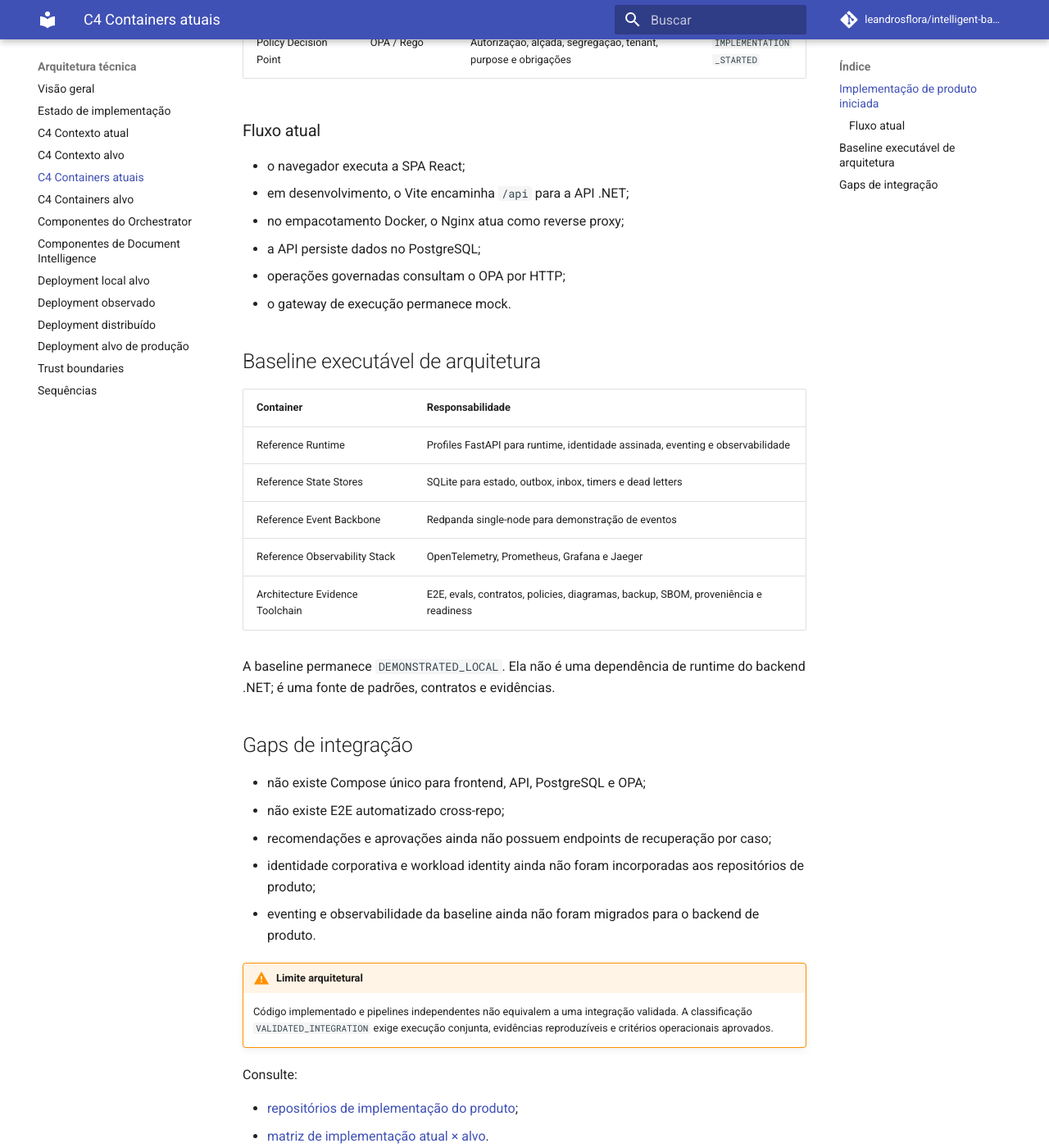
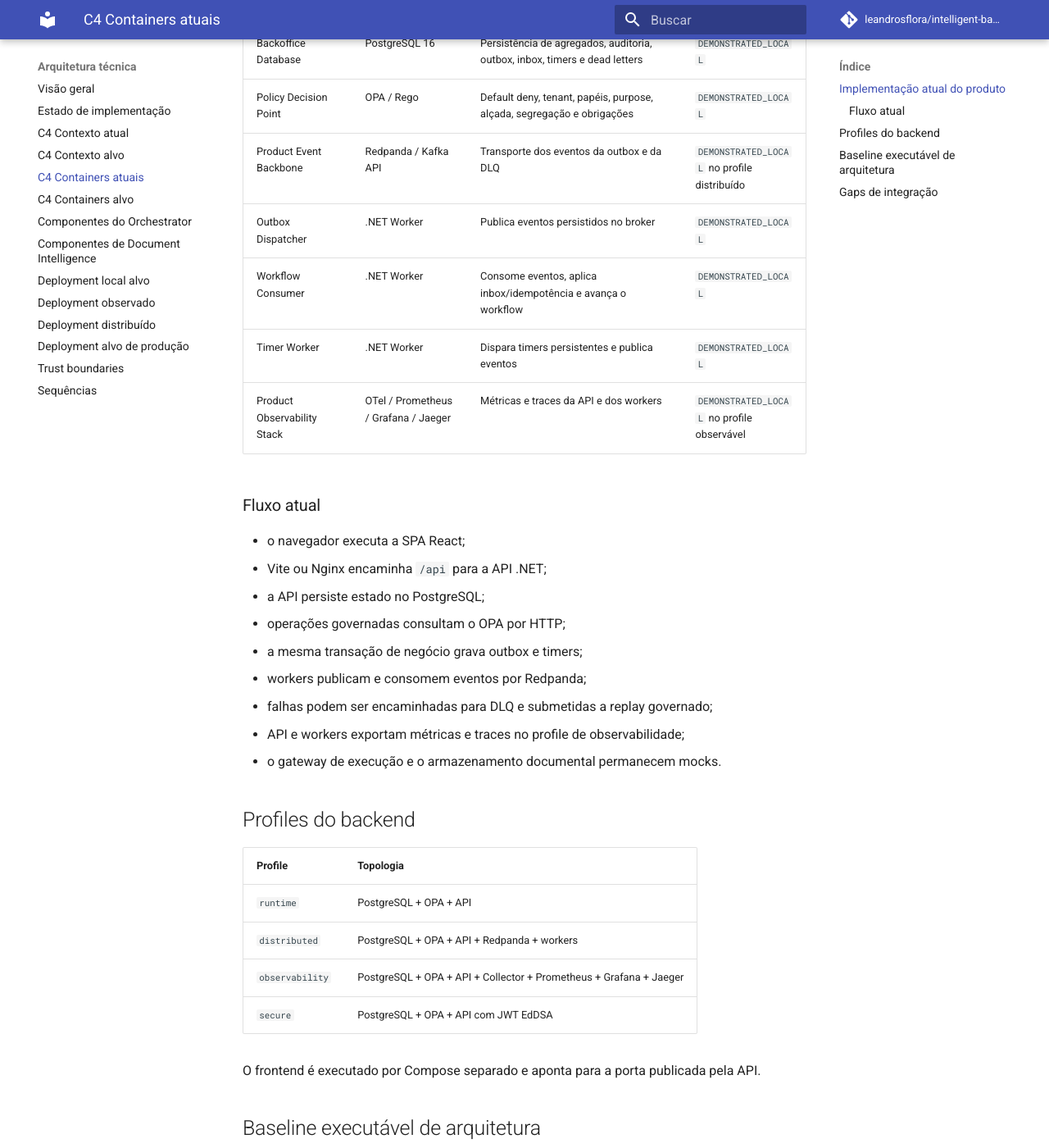
Before and after one commit to leandrosflora/intelligent-backoffice-platform-architecture, an MkDocs documentation site: the page built from docs/architecture/c4-container-current.md, in a window 1280 px wide and 1400 px high, scrolled down 1115 px. Shown: the whole window at 82% size. Built offline with MkDocs 1.6.1 and Material for MkDocs 9.7.7, drawn with Linux system fonts in a browser that asks for light colours; comment, search, counter and statistics services are not loaded; some of the changed text lies outside the part shown.

Commit message:
refresh current container view

```diff
--- a/docs/architecture/c4-container-current.md
+++ b/docs/architecture/c4-container-current.md
@@ -1,32 +1,51 @@
 # C4 — Containers atuais
 
-O nível de containers atual separa duas trilhas:
+O nível de containers atual separa:
 
-1. **implementação de produto iniciada**, formada pelo frontend React e pelo backend .NET;
-2. **baseline executável de arquitetura**, mantida neste repositório para demonstrar padrões e controles.
+1. a **implementação de produto**, formada pelo frontend React, backend .NET e seus serviços de suporte;
+2. a **baseline executável de arquitetura**, mantida neste repositório para demonstrar padrões, contratos e controles.
 
 [![C4 containers atuais](../assets/diagrams/c4-container-current.png)](../assets/diagrams/c4-container-current.svg)
 
 [**Abrir diagrama em SVG**](../assets/diagrams/c4-container-current.svg)
 
-## Implementação de produto iniciada
+## Implementação atual do produto
 
 | Container | Tecnologia | Responsabilidade | Estado |
 |---|---|---|---|
-| Intelligent Backoffice Frontend | React 19 / Vite | Jornada de casos, documentos, evidências, investigação, aprovação, execução e reconciliação | `IMPLEMENTATION_STARTED` |
-| Frontend Reverse Proxy | Nginx | Serve a SPA e encaminha `/api` ao backend | `IMPLEMENTATION_STARTED` |
-| Backoffice Platform API | .NET 9 / ASP.NET Core | Domínio, lifecycle, versionamento otimista, execução idempotente e timeline | `IMPLEMENTATION_STARTED` |
-| Backoffice Database | PostgreSQL 16 | Persistência dos agregados e recursos da jornada | `IMPLEMENTATION_STARTED` |
-| Policy Decision Point | OPA / Rego | Autorização, alçada, segregação, tenant, purpose e obrigações | `IMPLEMENTATION_STARTED` |
+| Intelligent Backoffice Frontend | React 19 / Vite | Jornada de casos, documentos, evidências, investigação, aprovação, execução e reconciliação | `DEMONSTRATED_LOCAL` como componente |
+| Frontend Reverse Proxy | Nginx | Serve a SPA e encaminha `/api` ao backend | `DEMONSTRATED_LOCAL` como componente |
+| Backoffice Platform API | .NET 9 / ASP.NET Core | Lifecycle, policies, identidade, versionamento, execução, reconciliação e endpoints operacionais | `DEMONSTRATED_LOCAL` em profiles locais |
+| Backoffice Database | PostgreSQL 16 | Persistência de agregados, auditoria, outbox, inbox, timers e dead letters | `DEMONSTRATED_LOCAL` |
+| Policy Decision Point | OPA / Rego | Default deny, tenant, papéis, purpose, alçada, segregação e obrigações | `DEMONSTRATED_LOCAL` |
+| Product Event Backbone | Redpanda / Kafka API | Transporte dos eventos da outbox e da DLQ | `DEMONSTRATED_LOCAL` no profile distribuído |
+| Outbox Dispatcher | .NET Worker | Publica eventos persistidos no broker | `DEMONSTRATED_LOCAL` |
+| Workflow Consumer | .NET Worker | Consome eventos, aplica inbox/idempotência e avança o workflow | `DEMONSTRATED_LOCAL` |
+| Timer Worker | .NET Worker | Dispara timers persistentes e publica eventos | `DEMONSTRATED_LOCAL` |
+| Product Observability Stack | OTel / Prometheus / Grafana / Jaeger | Métricas e traces da API e dos workers | `DEMONSTRATED_LOCAL` no profile observável |
 
 ### Fluxo atual
 
 - o navegador executa a SPA React;
-- em desenvolvimento, o Vite encaminha `/api` para a API .NET;
-- no empacotamento Docker, o Nginx atua como reverse proxy;
-- a API persiste dados no PostgreSQL;
+- Vite ou Nginx encaminha `/api` para a API .NET;
+- a API persiste estado no PostgreSQL;
 - operações governadas consultam o OPA por HTTP;
-- o gateway de execução permanece mock.
+- a mesma transação de negócio grava outbox e timers;
+- workers publicam e consomem eventos por Redpanda;
+- falhas podem ser encaminhadas para DLQ e submetidas a replay governado;
+- API e workers exportam métricas e traces no profile de observabilidade;
+- o gateway de execução e o armazenamento documental permanecem mocks.
+
+## Profiles do backend
+
+| Profile | Topologia |
+|---|---|
+| `runtime` | PostgreSQL + OPA + API |
+| `distributed` | PostgreSQL + OPA + API + Redpanda + workers |
+| `observability` | PostgreSQL + OPA + API + Collector + Prometheus + Grafana + Jaeger |
+| `secure` | PostgreSQL + OPA + API com JWT EdDSA |
+
+O frontend é executado por Compose separado e aponta para a porta publicada pela API.
 
 ## Baseline executável de arquitetura
 
@@ -38,22 +57,26 @@ O nível de containers atual separa duas trilhas:
 | Reference Observability Stack | OpenTelemetry, Prometheus, Grafana e Jaeger |
 | Architecture Evidence Toolchain | E2E, evals, contratos, policies, diagramas, backup, SBOM, proveniência e readiness |
 
-A baseline permanece `DEMONSTRATED_LOCAL`. Ela não é uma dependência de runtime do backend .NET; é uma fonte de padrões, contratos e evidências.
+A baseline permanece `DEMONSTRATED_LOCAL`. Ela não é uma dependência de runtime da API .NET, embora o Compose do backend ainda reutilize policies e arquivos de observabilidade deste repositório.
 
 ## Gaps de integração
 
-- não existe Compose único para frontend, API, PostgreSQL e OPA;
-- não existe E2E automatizado cross-repo;
-- recomendações e aprovações ainda não possuem endpoints de recuperação por caso;
-- identidade corporativa e workload identity ainda não foram incorporadas aos repositórios de produto;
-- eventing e observabilidade da baseline ainda não foram migrados para o backend de produto.
+- não existe Compose único para frontend e backend;
+- não existe E2E browser-based cross-repo automatizado;
+- recomendações e aprovações ainda não possuem recuperação por caso;
+- identidade corporativa e sessão web ainda não foram incorporadas;
+- execução e documentos ainda usam integrações mock;
+- telemetria não começa no navegador;
+- não há carga, DR ou operação multi-instância comprovados.
 
 !!! warning "Limite arquitetural"
-    Código implementado e pipelines independentes não equivalem a uma integração validada. A classificação `VALIDATED_INTEGRATION` exige execução conjunta, evidências reproduzíveis e critérios operacionais aprovados.
+    Componentes `DEMONSTRATED_LOCAL` não equivalem a uma integração `VALIDATED_INTEGRATION`. A promoção exige execução conjunta, contratos compatíveis, evidências reproduzíveis e critérios operacionais aprovados.
 
 Consulte:
 
-- [repositórios de implementação do produto](../implementation/product-repositories.md);
+- [backend de produto](../implementation/backend-product.md);
+- [frontend operacional](../implementation/frontend-console.md);
+- [runtime integrado](../implementation/product-runtime.md);
 - [matriz de implementação atual × alvo](implementation-status.md).
 
 **Fonte PlantUML:** `C4/c4-container-current.puml`.
```
